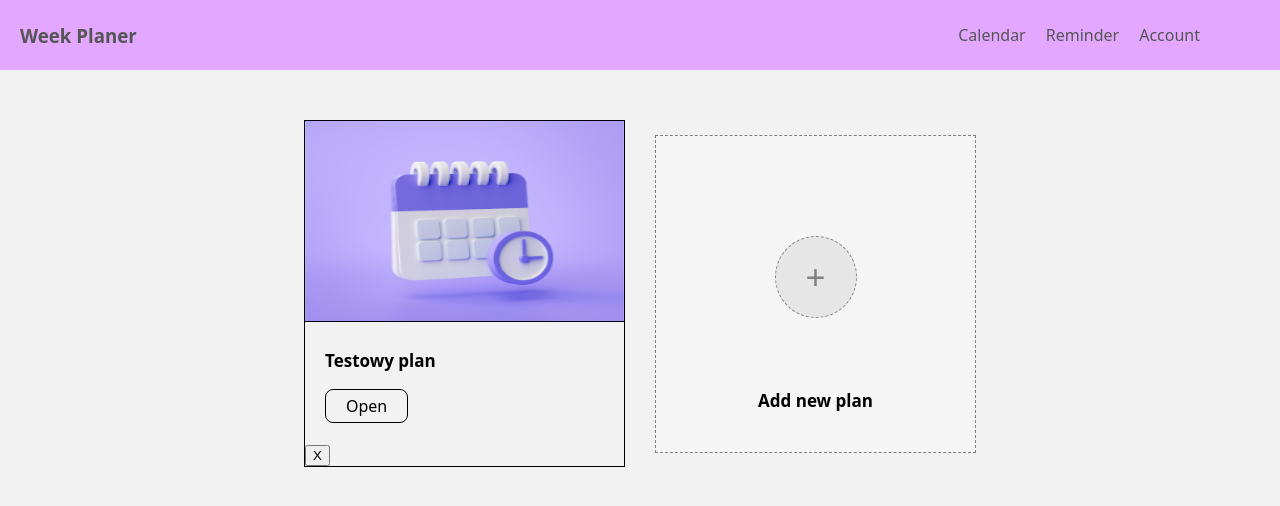
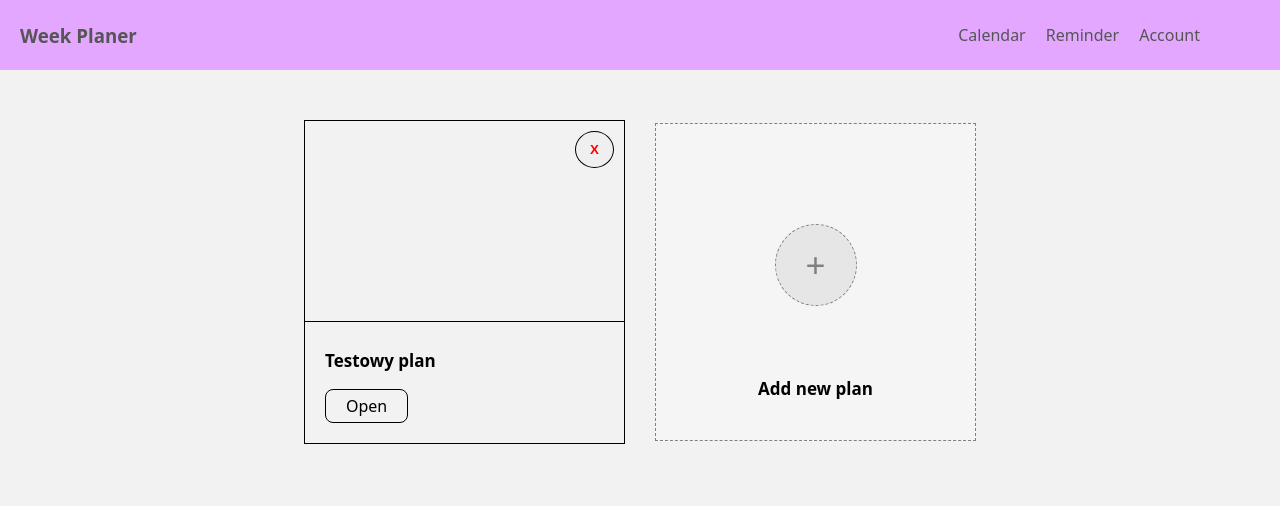
Before and after one commit to JanKolo04/Task-2.0, a PHP site: page /all_plans.php in a window 1280 px wide. Shown: the top 506 px of the page. Run offline with PHP 8.4, Linux system fonts and the light colour scheme; a user stored in the database is signed in; data comes from the database, SQL or seed files in the repository.

Commit message:
Add CSS for delete button and change photo from background of plan on color which was choosed in plan creator

```diff
--- a/all_plans.php
+++ b/all_plans.php
@@ -35,14 +35,15 @@
                     while($row = $query->fetch_assoc()) {
                         echo "
                             <div class='plan'>
-                                <div class='plan_photo'></div>
+                                <div class='plan_photo' style='background-color: {$row['bg_photo']};'>
+                                    <form method='POST'>
+                                        <button class='deletePlanButton' type='submit' name='delete' value='{$row['plan_id']}'>X</button>
+                                    </form>
+                                </div>
                                 <div class='plan_name_and_button'>
                                     <p class='plan_name'>{$row['name']}</p>
                                     <a href='plan.php?id={$row['plan_id']}' class='plan_button_to_open'>Open</a>
                                 </div>
-                                <form method='POST'>
-                                    <button type='submit' name='delete' value='{$row['plan_id']}'>X</button>
-                                </form>
                             </div>
                         ";
                     }
--- a/style/all_plans.css
+++ b/style/all_plans.css
@@ -17,8 +17,19 @@
 .plan_photo {
     width: 100%;
     height: 200px;
-    background-size: cover;
-    background-image: url("../img/calendar_small_size.jpg");
+    display: flex;
+    justify-content: flex-end;
+}
+
+.deletePlanButton {
+    margin-top: 10px;
+    margin-right: 10px;
+    border-radius: 100%;
+    border: 1px solid black;
+    padding: 10px 14px;
+    cursor: pointer;
+    color: red;
+    font-weight: bold;
 }
 
 .plan_name_and_button {
```
